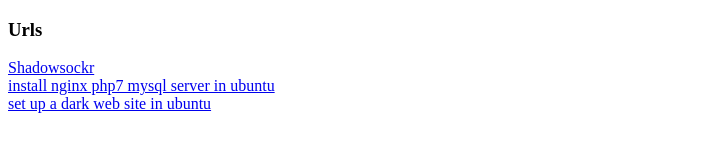
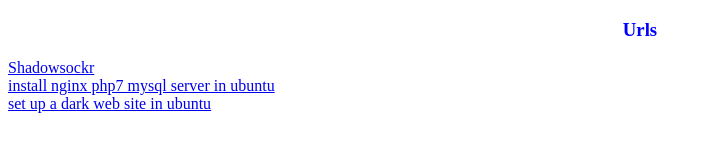
Before and after one commit to 123789987/123789987.github.io, a plain HTML site: page index.html in a window 1280 px wide. Shown: the full height of the page, 0-712 px from the left. Drawn offline with Linux system fonts and the light colour scheme.

Commit message:
Update index.html

```diff
--- a/index.html
+++ b/index.html
@@ -4,7 +4,7 @@
     <title>Urls</title>
   </head>
   <body>
-    <h3>Urls</h3>
+    <h3 align="center"><font color="#0000ff">Urls</font></h3>
     <a href="https://123789987.github.io/Shadowsocksr" target="_blank">Shadowsockr</a>
     <br />
     <a href="https://123789987.github.io/nginx_ubuntu" target="_blank">install nginx php7 mysql server in ubuntu</a>
```
